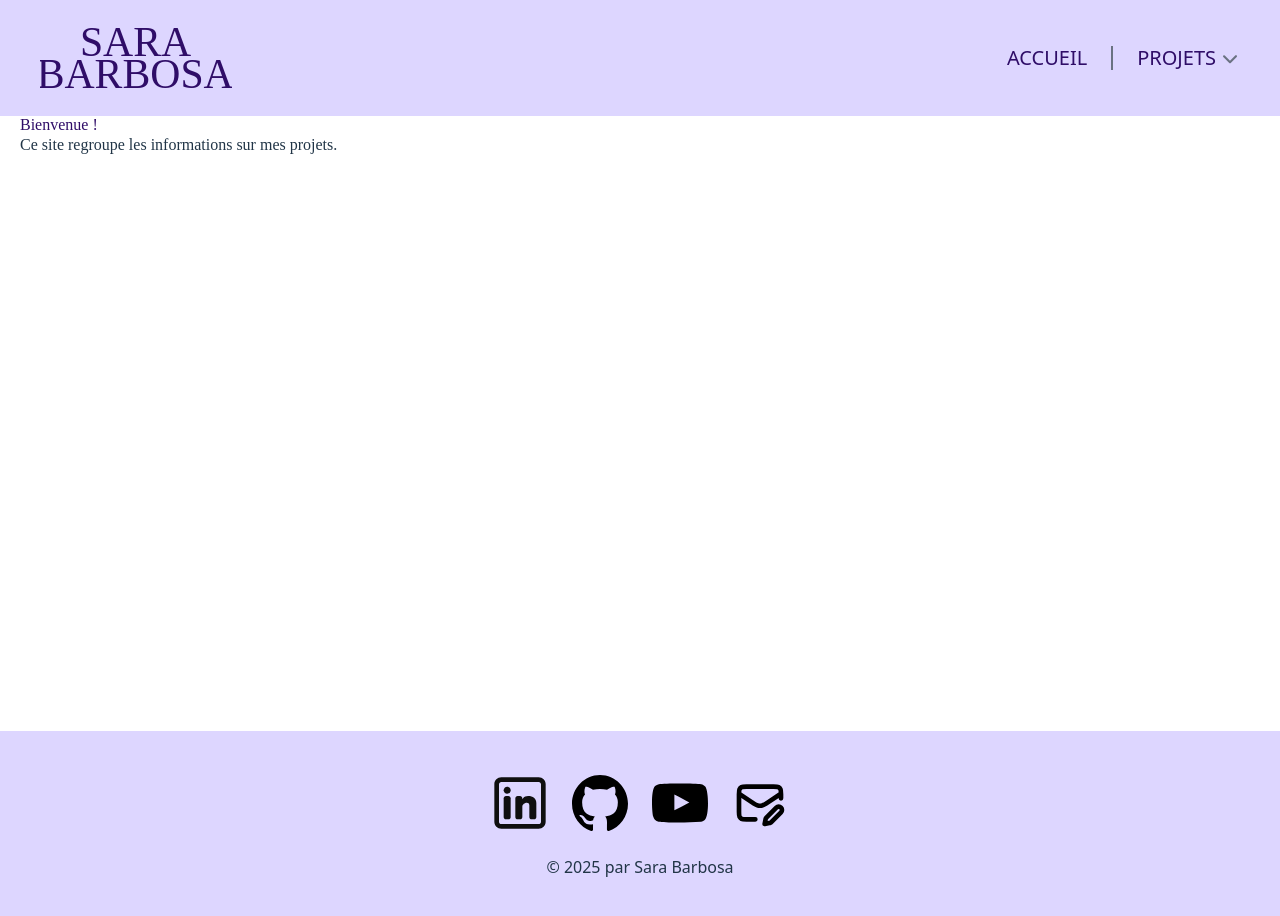
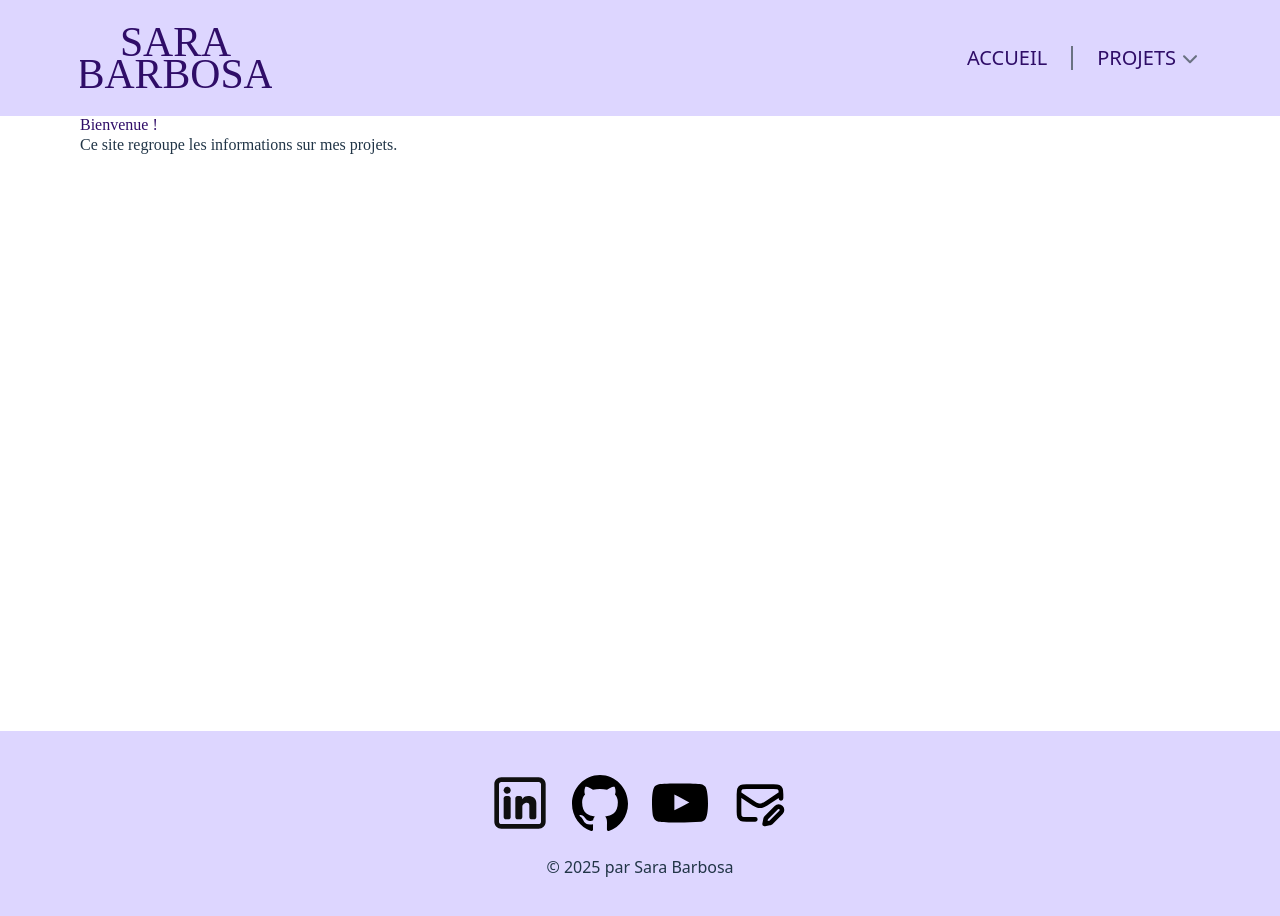
Before and after one commit to SaraBrancoBarbosa/Portfolio, a React (Vite) app: page / in a window 1280 px wide. Shown: the top 916 px of the page. Built offline with nearby package versions, Linux system fonts and the light colour scheme.

Commit message:
Layout update: header and main content (width and responsive padding)

```diff
--- a/src/components/header/Header.jsx
+++ b/src/components/header/Header.jsx
@@ -36,13 +36,13 @@ function Header() {
     },[])
 
     return (
-        <header className="bg-violet-200">
-            <div className="px-10 py-7 flex flex-col gap-2 sm:gap-6 sm:flex-row items-center justify-center sm:justify-between">
+        <header className="bg-violet-200 ">
+            <div className="px-5 xl:px-20 py-7 flex flex-col gap-2 sm:gap-6 sm:flex-row items-center justify-center sm:justify-between">
 
                 <Link to="/">
                     <img
                         src="assets/ProjetLogo.svg"
-                        className="w-24 sm:w-48"
+                        className="w-24 md:w-48"
                         alt="Logo du site. Le lien mène à la page d'accueil."
                     />
                 </Link>
--- a/src/layouts/Layout.jsx
+++ b/src/layouts/Layout.jsx
@@ -5,10 +5,10 @@ import Footer from "../components/footer/Footer"
 const Layout = () => {
     return (
       <div className="flex flex-col min-h-[calc(100vh-91px)] justify-between items-center">
-        <div className="max-w-468 w-full">
+        <div className="w-full">
           <Header />
 
-          <main className="mx-auto px-5 md:flex mb-auto min-h-[calc(100vh-185px)]">
+          <main className="mx-auto px-5 xl:px-20 md:flex mb-auto min-h-[calc(100vh-185px)]">
             <Outlet />
           </main>
 
```
